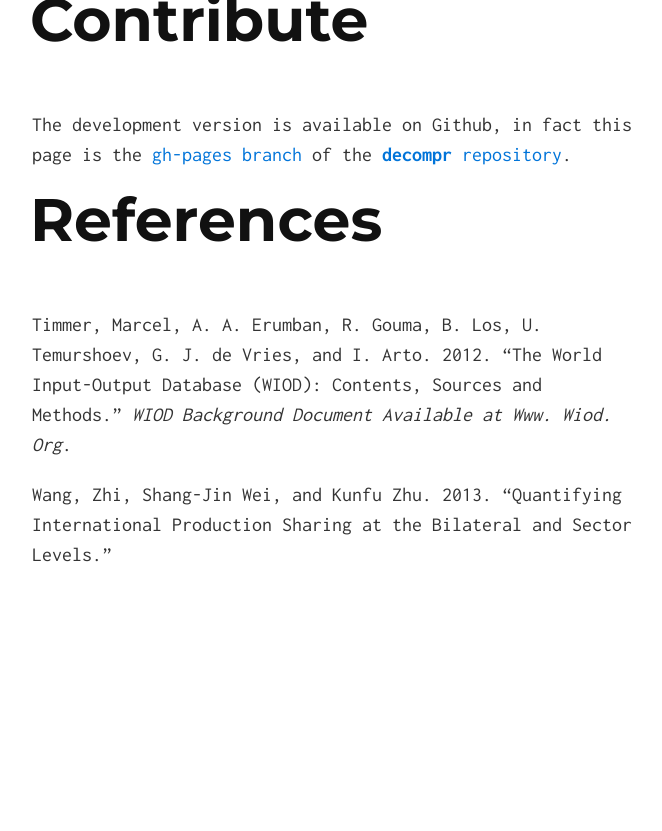
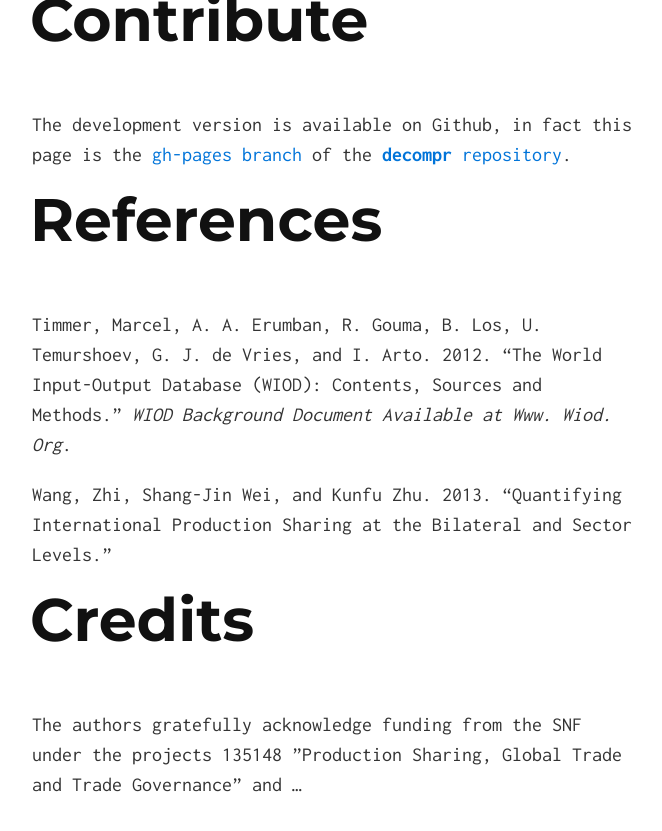
Before and after one commit to bquast/decompr, a Jekyll site: the page built from index.html, in a window 1280 px wide and 900 px high, scrolled down 3938 px. Shown: the top 831 px of the window, without its empty margins (308-970 px from the left). Built offline with Jekyll 4.4.1, drawn with Linux system fonts in a browser that asks for light colours; before the commit the page ends 4608 px from its top, so only the background shows below that.

Commit message:
Update index.md

```diff
--- a/_includes/index.md
+++ b/_includes/index.md
@@ -130,3 +130,6 @@ The development version is available on Github, in fact this page is the [gh-pag
 Timmer, Marcel, A. A. Erumban, R. Gouma, B. Los, U. Temurshoev, G. J. de Vries, and I. Arto. 2012. “The World Input-Output Database (WIOD): Contents, Sources and Methods.” *WIOD Background Document Available at Www. Wiod. Org*.
 
 Wang, Zhi, Shang-Jin Wei, and Kunfu Zhu. 2013. “Quantifying International Production Sharing at the Bilateral and Sector Levels.”
+
+# Credits
+The authors gratefully acknowledge funding from the SNF under the projects 135148 ”Production Sharing, Global Trade and Trade Governance” and ...
```
